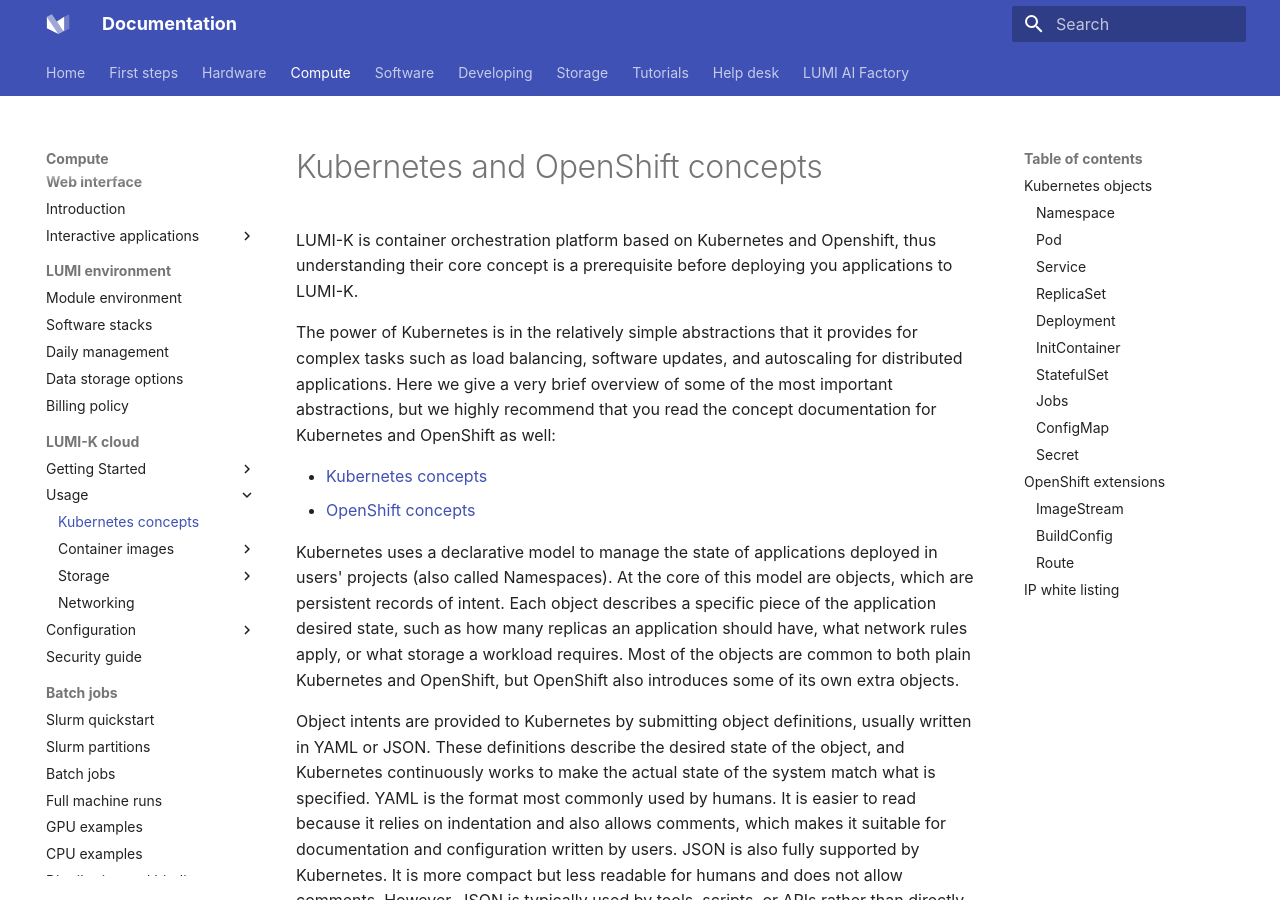
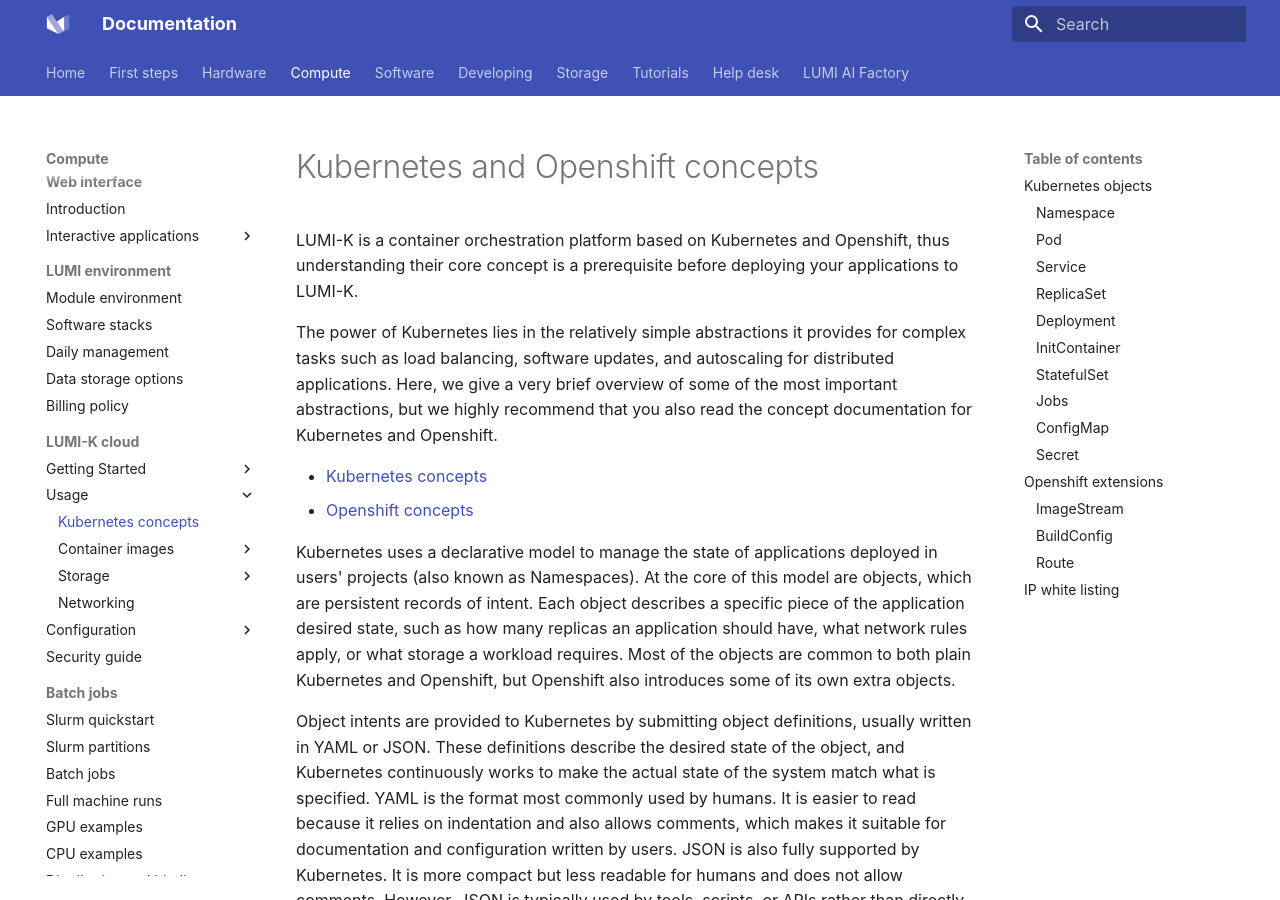
Before and after one commit to Lumi-supercomputer/lumi-userguide, an MkDocs documentation site: the page built from docs/compute/lumi-k/02_usage/01_kube_concepts.md, in a window 1280 px wide and 900 px high. Built offline with MkDocs 1.6.1 and Material for MkDocs 9.7.7, drawn with Linux system fonts in a browser that asks for light colours; some of the changed text lies outside the part shown.

Commit message:
Rename OpenShift to Openshift

````diff
--- a/docs/compute/lumi-k/02_usage/01_kube_concepts.md
+++ b/docs/compute/lumi-k/02_usage/01_kube_concepts.md
@@ -1,22 +1,21 @@
-# Kubernetes and OpenShift concepts
+# Kubernetes and Openshift concepts
 
-LUMI-K is container orchestration platform based on Kubernetes and Openshift, thus understanding their core concept is a
-prerequisite before deploying you applications to LUMI-K.
+LUMI-K is a container orchestration platform based on Kubernetes and Openshift, thus understanding their core concept is a
+prerequisite before deploying your applications to LUMI-K.
 
-The power of Kubernetes is in the relatively simple abstractions that it provides for complex tasks
-such as load balancing, software updates, and autoscaling for distributed applications. Here we give a very brief overview
-of some of the most important abstractions, but we highly recommend that you read the concept documentation for
-Kubernetes and OpenShift as well:
+The power of Kubernetes lies in the relatively simple abstractions it provides for complex tasks such as load balancing,
+software updates, and autoscaling for distributed applications. Here, we give a very brief overview of some of the most important
+abstractions, but we highly recommend that you also read the concept documentation for Kubernetes and Openshift.
 
 * [Kubernetes concepts](https://kubernetes.io/docs/concepts/)
-* [OpenShift concepts](https://docs.redhat.com/en/documentation/openshift_container_platform/4.19/html/building_applications/index)
+* [Openshift concepts](https://docs.redhat.com/en/documentation/openshift_container_platform/4.19/html/building_applications/index)
 
 
-Kubernetes uses a declarative model to manage the state of applications deployed in users' projects (also called
+Kubernetes uses a declarative model to manage the state of applications deployed in users' projects (also known as
 Namespaces). At the core of this model are objects, which are persistent records of intent. Each object describes a
 specific piece of the application desired state, such as how many replicas an application should have, what network
-rules apply, or what storage a workload requires. Most of the objects are common to both plain Kubernetes and OpenShift,
-but OpenShift also introduces some of its own extra objects.
+rules apply, or what storage a workload requires. Most of the objects are common to both plain Kubernetes and Openshift,
+but Openshift also introduces some of its own extra objects.
 
 Object intents are provided to Kubernetes by submitting object definitions, usually written in YAML or JSON.
 These definitions describe the desired state of the object, and Kubernetes continuously works to make the actual state
@@ -45,7 +44,7 @@
 
 * Applying resource quotas, access controls, and network policies.
 
-In LUMI-K, you will primarily work with projects rather than namespaces. A project is an OpenShift abstraction built on
+In LUMI-K, you will primarily work with projects rather than namespaces. A project is an Openshift abstraction built on
 top of a Kubernetes namespace, adding additional metadata and access-control features. However,
 the terms _project_ and _namespace_ are often used interchangeably, as both refer to the logical grouping of a
 user’s resources.
@@ -395,9 +394,9 @@
   namespace: my-namespace
 ```
 
-##  OpenShift extensions
+##  Openshift extensions
 
-OpenShift includes all Kubernetes objects, plus some extensions:
+Openshift includes all Kubernetes objects, plus some extensions:
 
 * **BuildConfig** objects build container images
   based on the source files.
@@ -434,7 +433,7 @@
 
 [BuildConfig](https://docs.redhat.com/en/documentation/openshift_container_platform/4.17/html/builds_using_buildconfig/understanding-image-builds) objects
 create container images according to specific rules. In the following example, the _Docker_ strategy is used to build a customized version
-of the `httpd` web server container image shipped with OpenShift.
+of the `httpd` web server container image shipped with Openshift.
 
 *`buildconfig.yaml`*:
 
@@ -464,7 +463,7 @@
 
 ### Route
 
-Route objects are the OpenShift equivalent of _Ingress_ in vanilla Kubernetes, they expose a Service object to the
+Route objects are the Openshift equivalent of _Ingress_ in vanilla Kubernetes, they expose a Service object to the
 internet via HTTP/HTTPS. A typical Route definition would be:
 
 ```yaml
@@ -532,4 +531,4 @@
 
 !!! warning
 
-    If the whitelist entry is malformed, OpenShift will discard the whitelist and allow all traffic.
+    If the whitelist entry is malformed, Openshift will discard the whitelist and allow all traffic.
````
